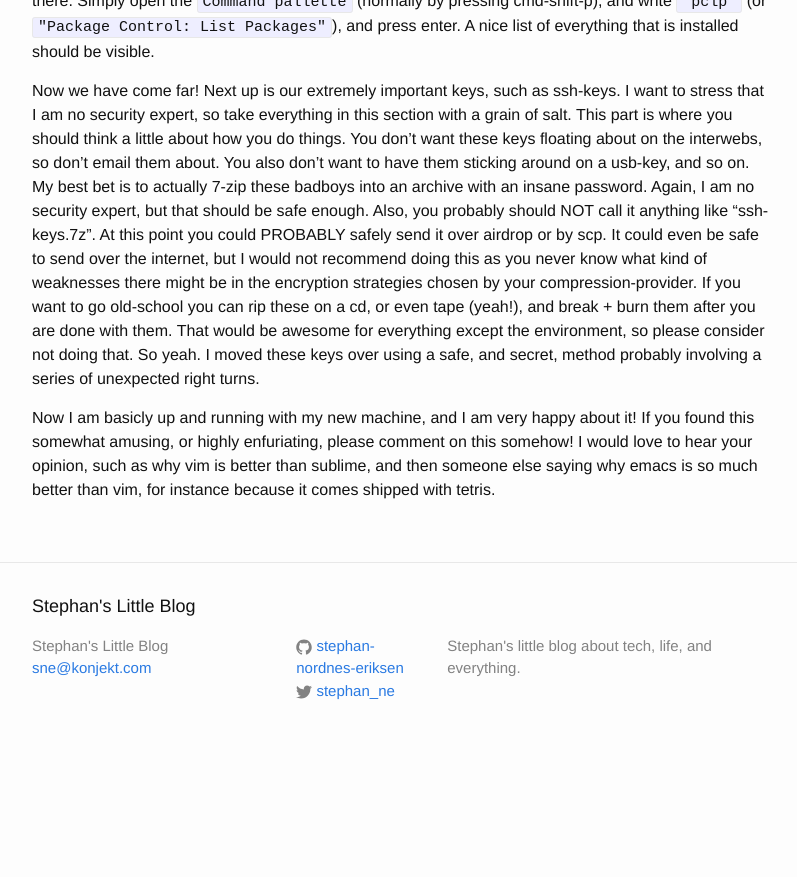
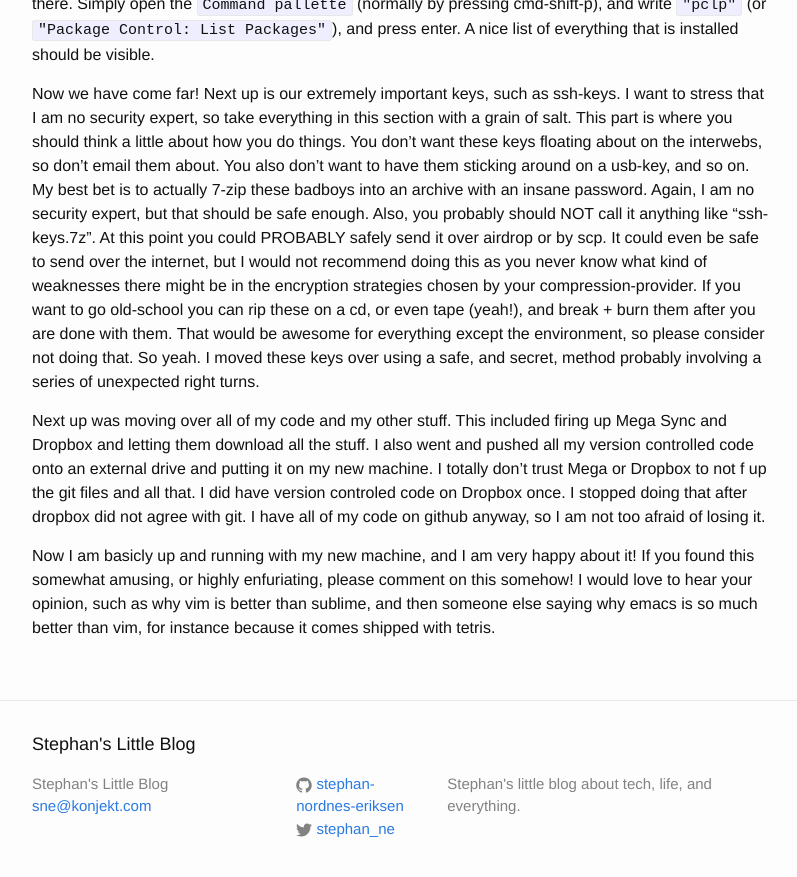
Before and after one commit to stephan-nordnes-eriksen/stephan-nordnes-eriksen.github.io, a Jekyll site: the page built from _posts/2015-05-22-new-mac.markdown, in a window 1280 px wide and 900 px high, scrolled down 1851 px. Shown: the top 877 px of the window, without its empty margins (238-1035 px from the left). Built offline with Jekyll 4.4.1, drawn with Linux system fonts in a browser that asks for light colours; comment, search, counter and statistics services are not loaded; before the commit the page ends 2613 px from its top, so only the background shows below that; some of the changed text lies outside the part shown.

```diff
--- a/_posts/2015-05-22-new-mac.markdown
+++ b/_posts/2015-05-22-new-mac.markdown
@@ -13,7 +13,7 @@ First off there is a bounch of software I usally use, so I had to get that insta
  - git
  - mac ports (for installing software like nmap)
  - rvm (for managing and installing versions of Ruby)
- - ruby (eg: rvm install 2.1)
+ - ruby (eg: `rvm install 2.1`)
  - keka (for a nice 7-zip ui)
  - mega sync (like dropbox, but better privacy and more free storage)
  - dropbox (I use it mainly to sync files from other people)
@@ -23,7 +23,7 @@ First off there is a bounch of software I usally use, so I had to get that insta
  - node.js
  - slack (chat like IRC, but with caching and much better branding)
  - jdk 8 and jre 6 (java, which I need)
- - nmap (install with "sudo port install nmap")
+ - nmap (install with `sudo port install nmap`)
  - spotify (i tend to only use soundcloud and mixcloud, so I don't know why I still use this.)
  - skype (the old school version of appear.in)
  - bearded spice (Awesome tool that lets me use media keys in soundcloud and mixcloud etc.)
@@ -48,4 +48,6 @@ Then I went and found my lisence and copied that in to `"Help > Enter License"`.
 
 Now we have come far! Next up is our extremely important keys, such as ssh-keys. I want to stress that I am no security expert, so take everything in this section with a grain of salt. This part is where you should think a little about how you do things. You don't want these keys floating about on the interwebs, so don't email them about. You also don't want to have them sticking around on a usb-key, and so on. My best bet is to actually 7-zip these badboys into an archive with an insane password. Again, I am no security expert, but that should be safe enough. Also, you probably should NOT call it anything like "ssh-keys.7z". At this point you could PROBABLY safely send it over airdrop or by scp. It could even be safe to send over the internet, but I would not recommend doing this as you never know what kind of weaknesses there might be in the encryption strategies chosen by your compression-provider. If you want to go old-school you can rip these on a cd, or even tape (yeah!), and break + burn them after you are done with them. That would be awesome for everything except the environment, so please consider not doing that. So yeah. I moved these keys over using a safe, and secret, method probably involving a series of unexpected right turns.
 
+Next up was moving over all of my code and my other stuff. This included firing up Mega Sync and Dropbox and letting them download all the stuff. I also went and pushed all my version controlled code onto an external drive and putting it on my new machine. I totally don't trust Mega or Dropbox to not f up the git files and all that. I did have version controled code on Dropbox once. I stopped doing that after dropbox did not agree with git. I have all of my code on github anyway, so I am not too afraid of losing it.
+
 Now I am basicly up and running with my new machine, and I am very happy about it! If you found this somewhat amusing, or highly enfuriating, please comment on this somehow! I would love to hear your opinion, such as why vim is better than sublime, and then someone else saying why emacs is so much better than vim, for instance because it comes shipped with tetris.
--- a/_posts/2015-05-22-nsiep.markdown
+++ b/_posts/2015-05-22-nsiep.markdown
@@ -4,6 +4,7 @@ title:  "NSIEP, the different keyboard layout, and the crazy that is Stephan"
 date:   2015-05-22 12:45:17
 categories: keyboard custom tech
 comments: True
+share: True
 ---
 
 ![NSIEP](/assets/nsiep_logo.png)
```
